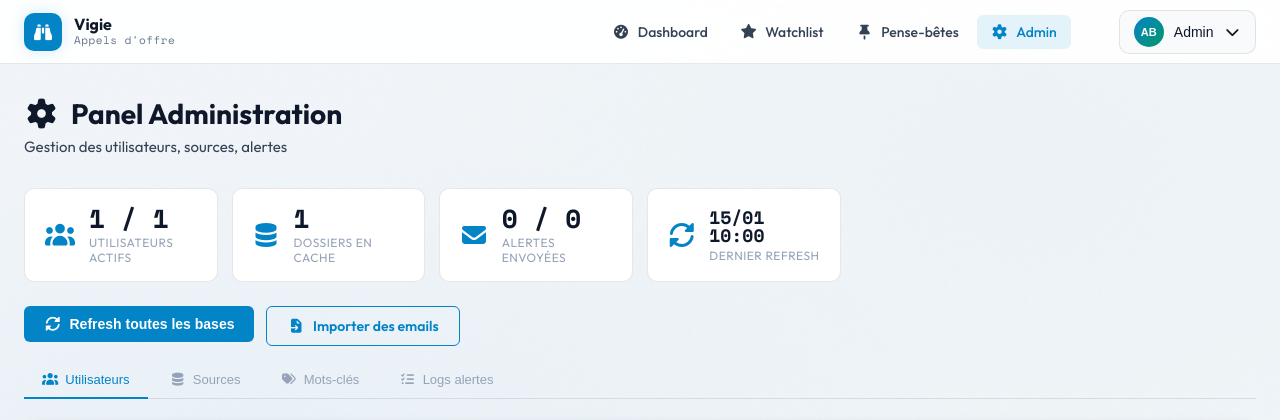
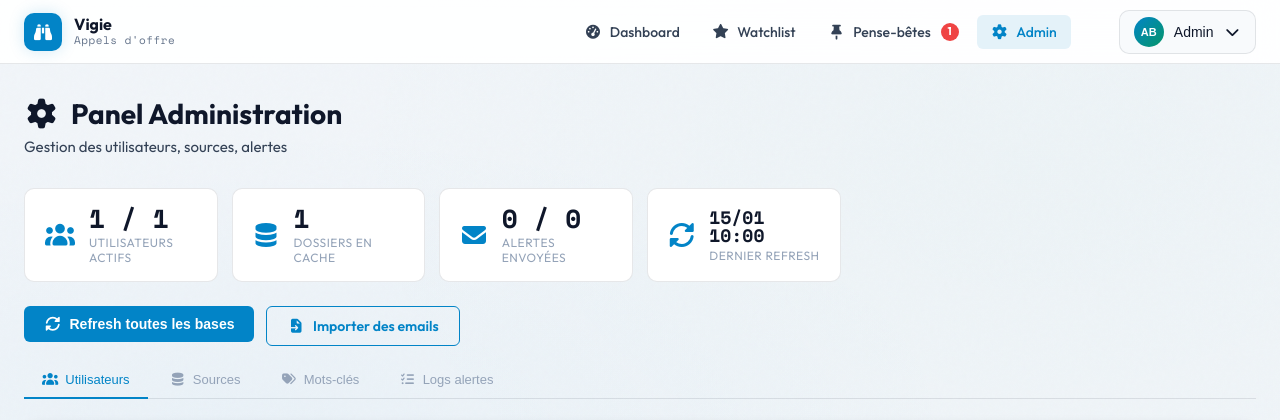
Before and after one commit to JMousqueton/Vigie-AO, a Flask app: page /admin/ in a window 1280 px wide. Shown: the top 420 px of the page. Run offline with Flask 3, Linux system fonts and the light colour scheme; a user stored in the database is signed in; tables that the repository leaves empty hold one stand-in row (values such as "Sample post"); parts of the project's set-up code (start-up, migrations or seed data) failed here and were passed over; some libraries are stand-ins or nearby versions.

Commit message:
badge rouge sur penses betes

```diff
--- a/app/__init__.py
+++ b/app/__init__.py
@@ -102,6 +102,25 @@ def create_app(config_name: str | None = None) -> Flask:
     @login_manager.user_loader
     def load_user(user_id):
         return User.query.get(int(user_id))
+
+    # Context processor : pense-bêtes arrivant à échéance dans 365 jours
+    @app.context_processor
+    def inject_reminders_badge():
+        try:
+            from flask_login import current_user
+            if current_user.is_authenticated:
+                from datetime import date, timedelta
+                from app.models import Reminder
+                cutoff = date.today() + timedelta(days=365)
+                count = Reminder.query.filter(
+                    Reminder.user_id == current_user.id,
+                    Reminder.end_date.isnot(None),
+                    Reminder.end_date <= cutoff,
+                ).count()
+                return {'reminders_badge': count}
+        except Exception:
+            pass
+        return {'reminders_badge': 0}
 
     # Context processor : thème actif
     @app.context_processor
--- a/app/static/css/style.css
+++ b/app/static/css/style.css
@@ -160,6 +160,15 @@ body {
 }
 .nav-link:hover { color: var(--text-primary); background: rgba(255,255,255,0.06); }
 .nav-link.active { color: var(--accent-blue); background: var(--accent-blue-dim); }
+.nav-link-badge { position: relative; }
+.nav-badge {
+  display: inline-flex; align-items: center; justify-content: center;
+  min-width: 18px; height: 18px; padding: 0 5px;
+  background: #ef4444; color: #fff;
+  font-size: 11px; font-weight: 700; line-height: 1;
+  border-radius: 999px;
+  margin-left: 2px;
+}
 
 .header-actions { margin-left: 16px; }
 .user-btn {
--- a/app/templates/base.html
+++ b/app/templates/base.html
@@ -56,8 +56,11 @@
       <a href="{{ url_for('watchlist.index') }}" class="nav-link {% if request.blueprint == 'watchlist' %}active{% endif %}">
         <i class="fa-solid fa-star"></i> Watchlist
       </a>
-      <a href="{{ url_for('reminders.index') }}" class="nav-link {% if request.blueprint == 'reminders' %}active{% endif %}">
+      <a href="{{ url_for('reminders.index') }}" class="nav-link nav-link-badge {% if request.blueprint == 'reminders' %}active{% endif %}">
         <i class="fa-solid fa-thumbtack"></i> Pense-bêtes
+        {% if reminders_badge > 0 %}
+        <span class="nav-badge">{{ reminders_badge }}</span>
+        {% endif %}
       </a>
       {% if current_user.is_admin %}
       <a href="{{ url_for('admin.index') }}" class="nav-link {% if request.blueprint == 'admin' %}active{% endif %}">
```
